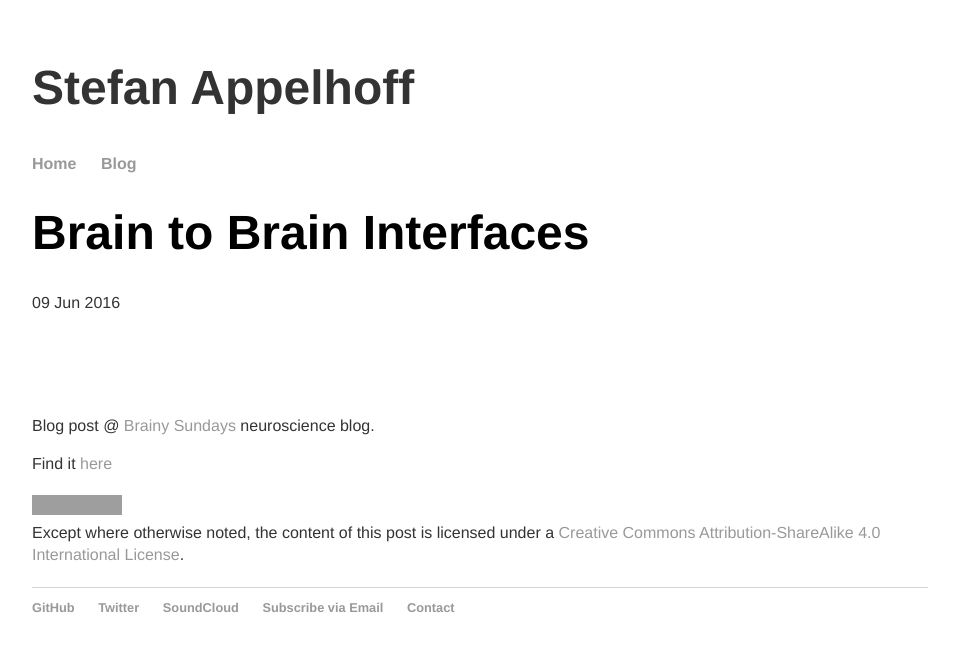
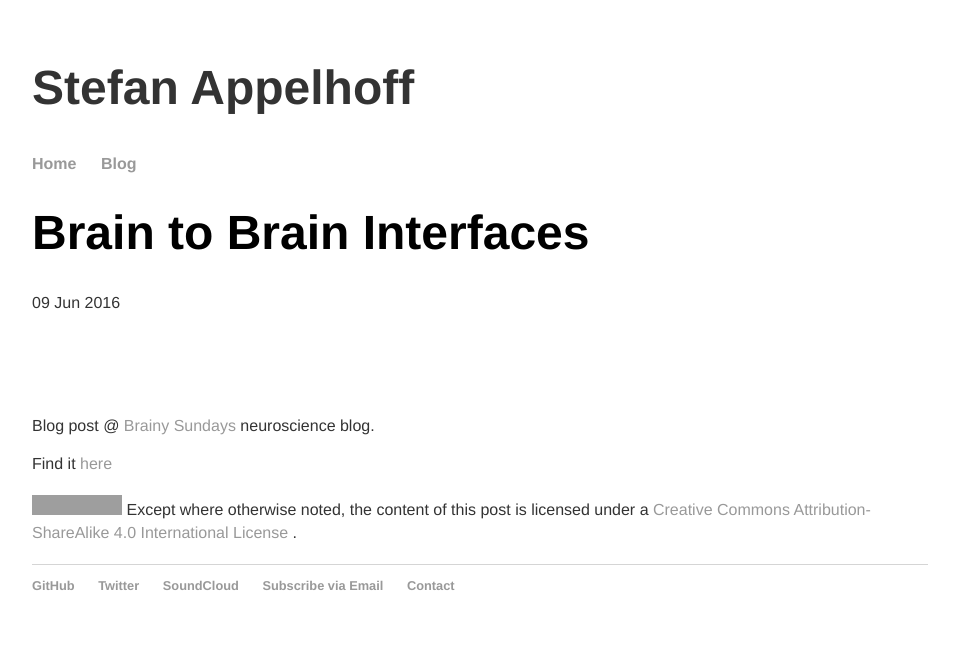
Before and after one commit to sappelhoff/sappelhoff.github.io, a Jekyll site: the page built from _posts/2016-06-09-Brain-to-Brain Interfaces.md, in a window 1280 px wide. Shown: the top 651 px of the page, without its empty margins (160-1119 px from the left). Built offline with Jekyll 4.4.1, drawn with Linux system fonts in a browser that asks for light colours; comment, search, counter and statistics services are not loaded; grey boxes are pictures that could not be loaded.

Commit message:
reformat license paragraph

```diff
--- a/_layouts/post.html
+++ b/_layouts/post.html
@@ -12,5 +12,17 @@
 
 
 <p class=license>
-<a rel="license" href="http://creativecommons.org/licenses/by-sa/4.0/"><img alt="Creative Commons Licence" style="border-width:0" src="https://i.creativecommons.org/l/by-sa/4.0/88x31.png" /></a><br />Except where otherwise noted, the content of this post is licensed under a <a rel="license" href="http://creativecommons.org/licenses/by-sa/4.0/">Creative Commons Attribution-ShareAlike 4.0 International License</a>.
+
+  <a rel="license" href="http://creativecommons.org/licenses/by-sa/4.0/">
+    <img alt="Creative Commons Licence" style="border-width:0" src="https://i.creativecommons.org/l/by-sa/4.0/88x31.png" />
+  </a>
+
+  Except where otherwise noted, the content of this post is licensed under a
+
+  <a rel="license" href="http://creativecommons.org/licenses/by-sa/4.0/">
+    Creative Commons Attribution-ShareAlike 4.0 International License
+  </a>
+
+  .
+
 </p>
```
